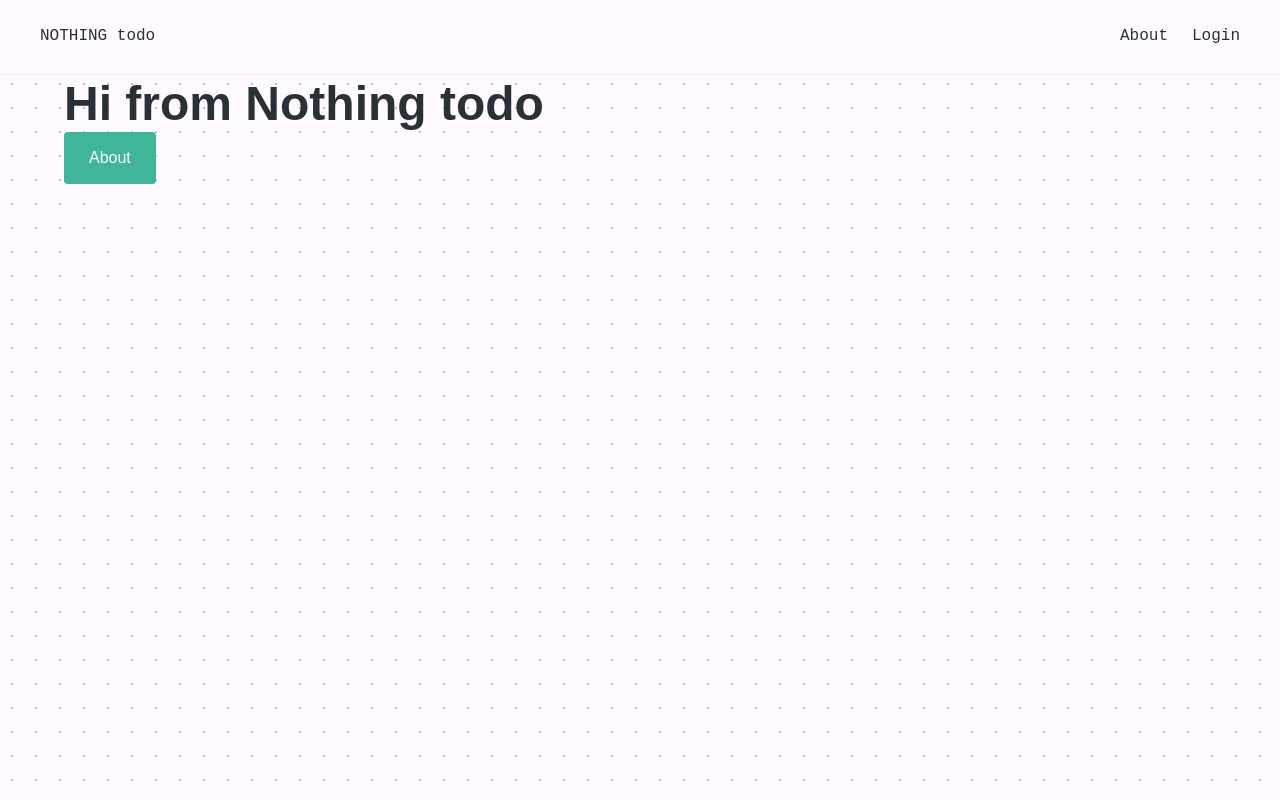
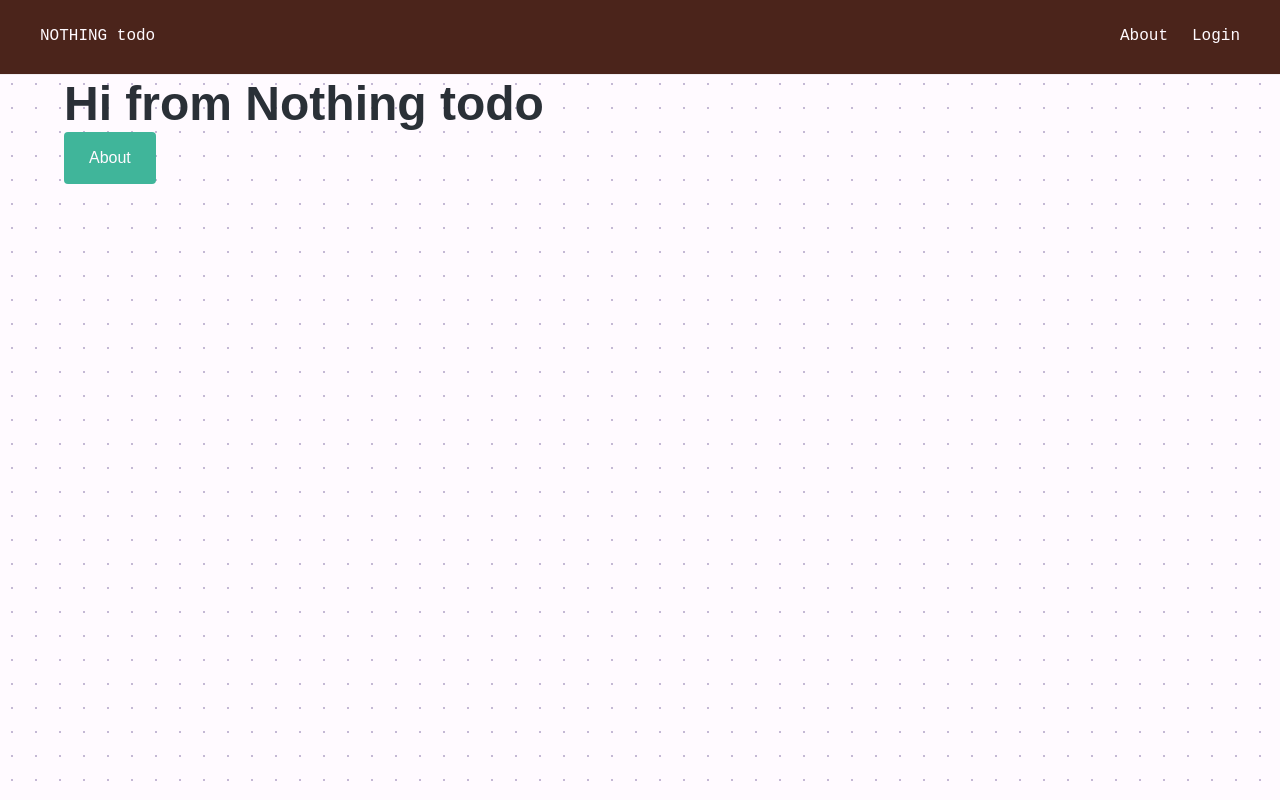
Before and after one commit to szamoca/nothing-todo-2, a Nuxt app: page / in a window 1280 px wide. Built offline with nearby package versions, Linux system fonts and the light colour scheme.

Commit message:
style: Update navbar styling to stay caffeinated

```diff
--- a/app/assets/styles/__variables.scss
+++ b/app/assets/styles/__variables.scss
@@ -29,10 +29,10 @@
 	--ghost-white: hsl(300deg 100% 99%);
 	--ghost-white-dark: hsl(300deg 10% 94%);
 
-	// Tertiary: Saddle Brown
-	--saddle-brown: hsl(18deg 49% 34%);
-	--saddle-brown-light: hsl(18deg 49% 54%);
-	--saddle-brown-dark: hsl(18deg 49% 24%);
+	// Tertiary: Espresso
+	--espresso: hsl(12deg 48% 20%);
+	--espresso-light: hsl(12deg 48% 40%);
+	--espresso-dark: hsl(12deg 48% 10%);
 
 	// Error: Burnt Peach
 	--burnt-peach: hsl(14deg 85% 64%);
@@ -53,8 +53,8 @@
 	--color-text-muted: var(--jet-black-light);
 	--color-background: var(--ghost-white);
 	--color-surface: var(--ghost-white-dark);
-	--color-tertiary: var(--saddle-brown);
-	--color-tertiary-hover: var(--saddle-brown-dark);
+	--color-tertiary: var(--espresso);
+	--color-tertiary-hover: var(--espresso-dark);
 	--color-error: var(--burnt-peach);
 	--color-error-hover: var(--burnt-peach-dark);
 	--color-error-light: var(--burnt-peach-light);
--- a/app/components/NavigationBar.vue
+++ b/app/components/NavigationBar.vue
@@ -50,7 +50,7 @@ async function verifyAuthentication() {
         			<NuxtLink to="/todos/add">{{ $t("Create a New Todo") }}</NuxtLink>
         		</li>
         		<li>
-        			<button @click="logout" class="logout-btn">
+        			<button @click="logout" class="logout-btn auth-link">
         				{{ $t("Logout") }}
         			</button>
         		</li>
@@ -58,7 +58,7 @@ async function verifyAuthentication() {
         	</template>
         	<template v-else>
         		<li>
-        			<NuxtLink to="/login">{{ $t("Login") }}</NuxtLink>
+        			<NuxtLink to="/login" class="auth-link">{{ $t("Login") }}</NuxtLink>
         		</li>
         	</template>
         </ul>
@@ -69,10 +69,13 @@ async function verifyAuthentication() {
 @use '~/assets/styles/__mixins' as *;
 
 .navbar {
+	background-color: var(--espresso);
+
 	a,
 	.logout-btn {
 		@include link-nav;
 
+		color: var(--ghost-white);
 		background: none;
 		border: none;
 		padding: 0;
@@ -81,7 +84,7 @@ async function verifyAuthentication() {
 		font-family: inherit;
 	}
 
-	.logout-btn {
+	.auth-link {
 		&:hover {
 			text-decoration-color: var(--burnt-peach);
 		}
```
